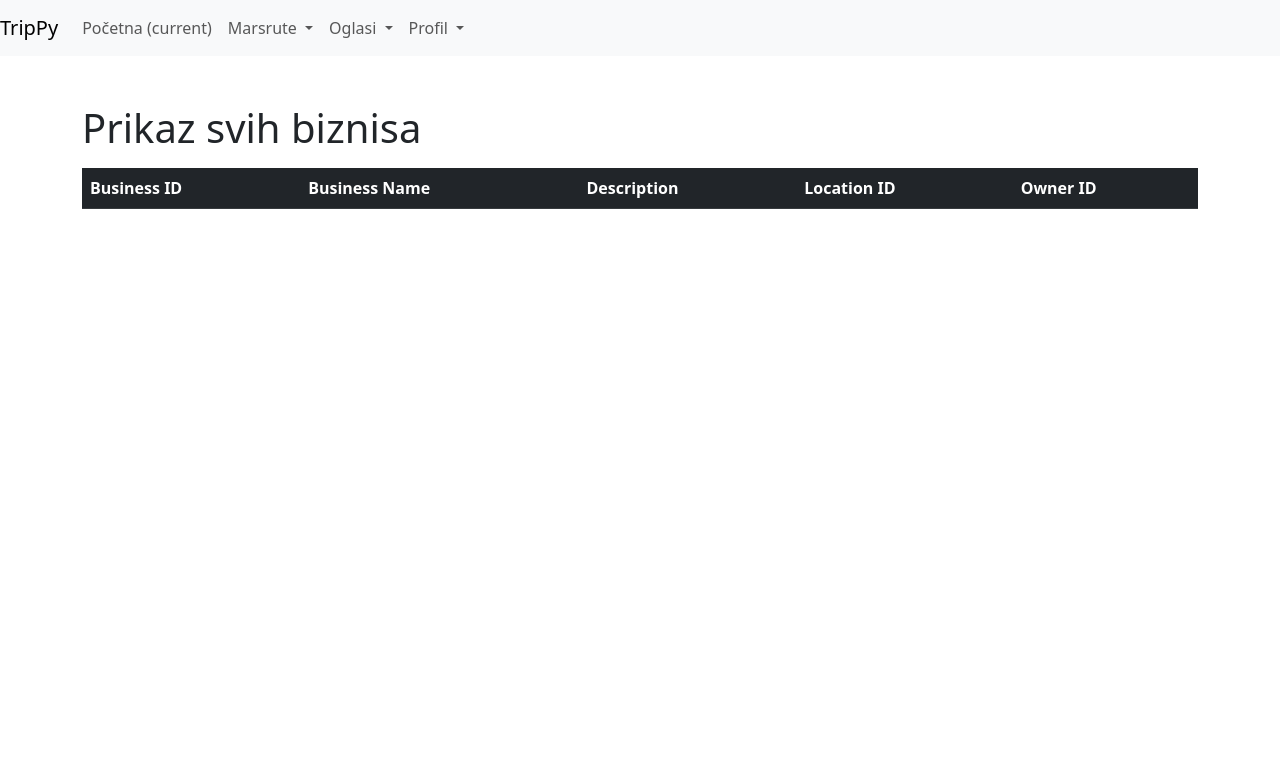
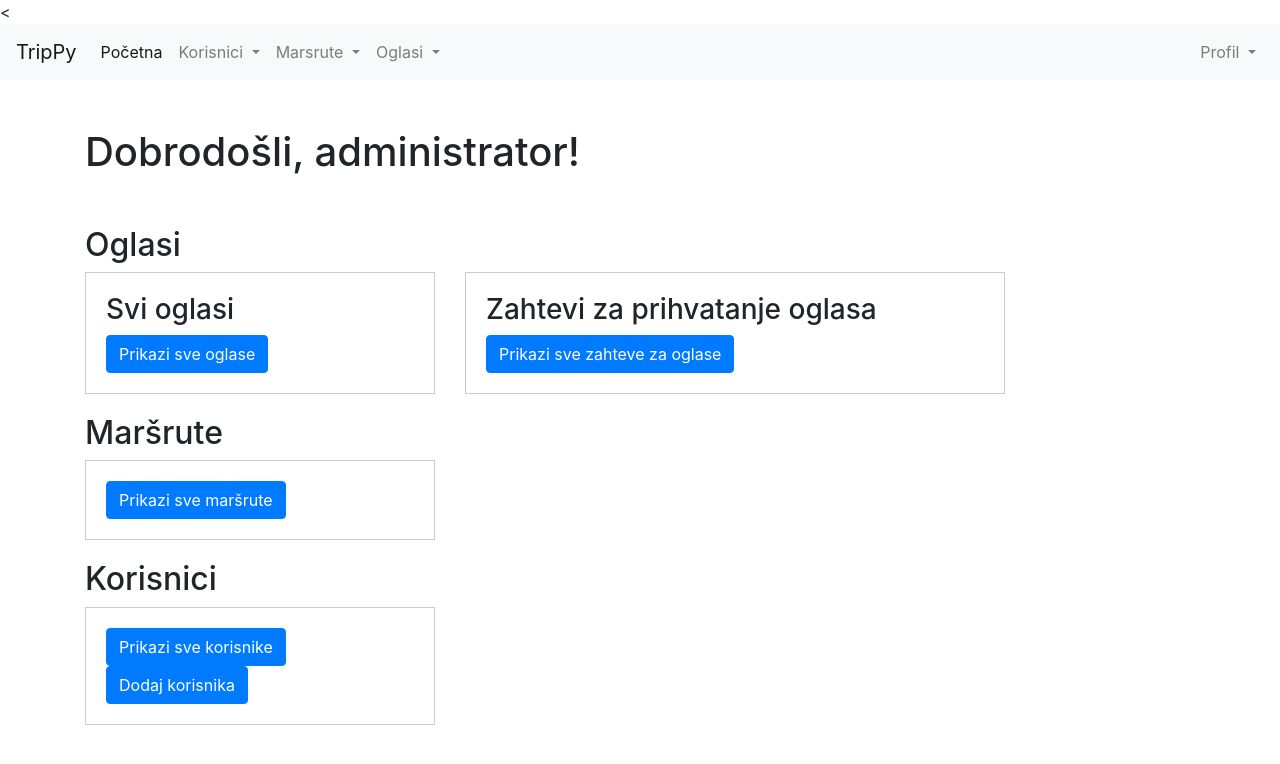
Before and after one commit to bpvyz/TripPy, a Python web app: template Kod/templates/admin.html in a window 1280 px wide. Shown: the top 764 px of the page. Run offline with Jinja, Linux system fonts and the light colour scheme; the template is opened without the code that fills it, so the values that code supplies are empty; some libraries are stand-ins or nearby versions.

Commit message:
ispravljen html

```diff
--- a/Kod/templates/admin.html
+++ b/Kod/templates/admin.html
@@ -3,10 +3,22 @@
 <head>
     <meta charset="UTF-8">
     <meta name="viewport" content="width=device-width, initial-scale=1.0">
-    <title>Vlasnik All Businesses</title>
-    <link href="https://cdn.jsdelivr.net/npm/bootstrap@5.3.0/dist/css/bootstrap.min.css" rel="stylesheet">
+    <title>TripPy</title>
+    <link rel="stylesheet" href="https://stackpath.bootstrapcdn.com/bootstrap/4.5.2/css/bootstrap.min.css">
+    <style>
+        .margin-bottom-50 {
+            margin-bottom: 50px;
+        }
+        .route-box {
+            border: 1px solid #ccc;
+            padding: 20px;
+            margin-bottom: 20px;
+        }
+    </style>
+    <<script src="{{ url_for('static', filename='scripts/script_admin.js') }}"></script>
 </head>
 <body>
+
 <nav class="navbar navbar-expand-lg navbar-light bg-light">
   <a class="navbar-brand" href="#">TripPy</a>
   <button class="navbar-toggler" type="button" data-toggle="collapse" data-target="#navbarSupportedContent" aria-controls="navbarSupportedContent" aria-expanded="false" aria-label="Toggle navigation">
@@ -16,14 +28,23 @@
   <div class="collapse navbar-collapse" id="navbarSupportedContent">
     <ul class="navbar-nav mr-auto">
       <li class="nav-item active">
-        <a class="nav-link" onclick="dashboard()">Početna <span class="sr-only">(current)</span></a>
+        <a class="nav-link" href="/admin_dashboard" onclick="dashboard()">Početna <span class="sr-only">(current)</span></a>
+      </li>
+      <li class="nav-item dropdown">
+        <a class="nav-link dropdown-toggle" href="#" id="navbarDropdownUsers" role="button" data-toggle="dropdown" aria-haspopup="true" aria-expanded="false">
+          Korisnici
+        </a>
+        <div class="dropdown-menu" aria-labelledby="navbarDropdownAds">
+          <a class="dropdown-item" href="/admin_users">Prikaži sve korisnike</a>
+          <a class="dropdown-item" href="#">Dodaj korisnika</a>
+        </div>
       </li>
       <li class="nav-item dropdown">
         <a class="nav-link dropdown-toggle" href="#" id="navbarDropdownRoutes" role="button" data-toggle="dropdown" aria-haspopup="true" aria-expanded="false">
           Marsrute
         </a>
         <div class="dropdown-menu" aria-labelledby="navbarDropdownRoutes">
-          <a class="dropdown-item" href="/vlasnik_show_routes">Sve Marsrute</a>
+          <a class="dropdown-item" href="#">Sve Marsrute</a>
         </div>
       </li>
       <li class="nav-item dropdown">
@@ -31,10 +52,8 @@
           Oglasi
         </a>
         <div class="dropdown-menu" aria-labelledby="navbarDropdownAds">
-          <a class="dropdown-item" href="/vlasnik_add_business">Kreiraj oglas</a>
-          <a class="dropdown-item" href="/vlasnik_show_all_businesses">Svi Oglasi</a>
-          <a class="dropdown-item" href="/vlasnik_show_my_businesses">Moji oglasi</a>
-          <a class="dropdown-item" href="#">Pretraga Oglasa</a>
+          <a class="dropdown-item" href="#">Svi Oglasi</a>
+          <a class="dropdown-item" href="#">Zahtevi za prihvatanje oglasa</a>
         </div>
       </li>
     </ul>
@@ -54,38 +73,55 @@
   </div>
 </nav>
 
-    <div class="container mt-5">
-        <h1 class="mb-3">Prikaz svih biznisa</h1>
-        <div class="table-responsive">
-            <table class="table table-striped table-hover">
-                <thead class="table-dark">
-                    <tr>
-                        <th>Business ID</th>
-                        <th>Business Name</th>
-                        <th>Description</th>
-                        <th>Location ID</th>
-                        <th>Owner ID</th>
-                    </tr>
-                </thead>
-                <tbody>
-                    {% for business in businesses %}
-                    <tr>
-                        <td>{{ business.businessid }}</td>
-                        <td>{{ business.businessname }}</td>
-                        <td>{{ business.description }}</td>
-                        <td>{{ business.locationid }}</td>
-                        <td>{{ business.ownerid }}</td>
-                    </tr>
-                    {% endfor %}
-                </tbody>
-            </table>
+
+<div class="container mt-5">
+  <h1>Dobrodošli, administrator! </h1>
+
+  <div class="margin-bottom-50"></div>
+
+  <div class="row">
+    <div class="col-md-12">
+      <h2>Oglasi</h2>
+      <div class="row">
+        <div class="col-md-4">
+          <div class="route-box">
+              <h3>Svi oglasi</h3>
+              <button class="btn btn-primary" onclick="admin_show_businesses()">Prikazi sve oglase</button>
+            </div>
         </div>
+        <div class="col-md-6">
+          <div class="route-box">
+              <h3>Zahtevi za prihvatanje oglasa</h3>
+              <button class="btn btn-primary">Prikazi sve zahteve za oglase</button>
+            </div>
+        </div>
+      </div>
     </div>
+  </div>
 
+  <div class="row">
+    <div class="col-md-4">
+      <h2>Maršrute</h2>
+      <div class="route-box">
+        <button class="btn btn-primary" onclick="admin_show_routes()">Prikazi sve maršrute </button>
+      </div>
+    </div>
+  </div>
+  <div class="row">
+    <div class="col-md-4">
+      <h2>Korisnici</h2>
+      <div class="route-box">
+        <button class="btn btn-primary" href="#" onclick="admin_users()">Prikazi sve korisnike </button>
+        <button class="btn btn-primary">Dodaj korisnika </button>
+      </div>
+    </div>
+  </div>
 
-    <script src="https://cdn.jsdelivr.net/npm/bootstrap@5.3.0/dist/js/bootstrap.bundle.min.js"></script>
-    <script src="https://code.jquery.com/jquery-3.5.1.slim.min.js"></script>
-    <script src="https://cdn.jsdelivr.net/npm/@popperjs/core@2.5.4/dist/umd/popper.min.js"></script>
-    <script src="https://stackpath.bootstrapcdn.com/bootstrap/4.5.2/js/bootstrap.min.js"></script>
+</div>
+
+<script src="https://code.jquery.com/jquery-3.5.1.slim.min.js"></script>
+<script src="https://cdn.jsdelivr.net/npm/@popperjs/core@2.5.4/dist/umd/popper.min.js"></script>
+<script src="https://stackpath.bootstrapcdn.com/bootstrap/4.5.2/js/bootstrap.min.js"></script>
+
 </body>
 </html>
--- a/Kod/templates/putnik_add_route.html
+++ b/Kod/templates/putnik_add_route.html
@@ -17,7 +17,7 @@
                 {{ message }}
             </div>
         {% endfor %}
-        <form method="POST" action="{{ url_for('add_route') }}">
+        <form method="POST" action="{{ url_for('putnik_add_route') }}">
             <div class="mb-3">
                 <label for="routename" class="form-label">Route Name:</label>
                 <input type="text" class="form-control" id="routename" name="routename" required>
```
Also changed, not shown: Kod/templates/admin_show_businesses.html (+12 -9 lines), Kod/static/scripts/script_admin.js (line endings or trailing spaces).
